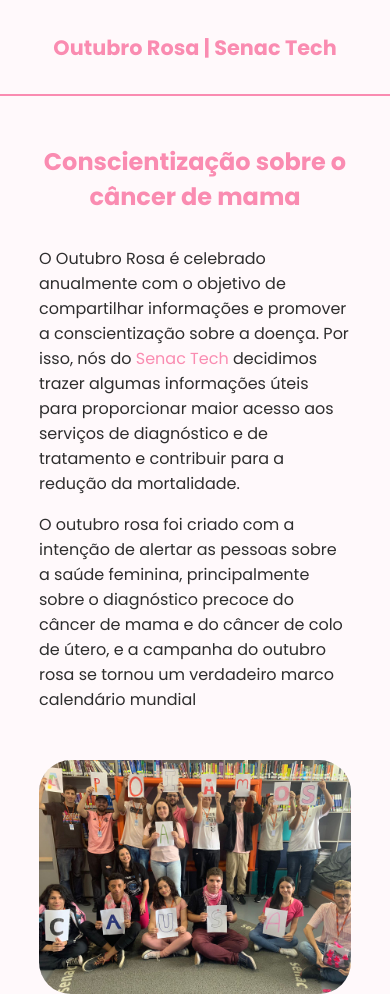
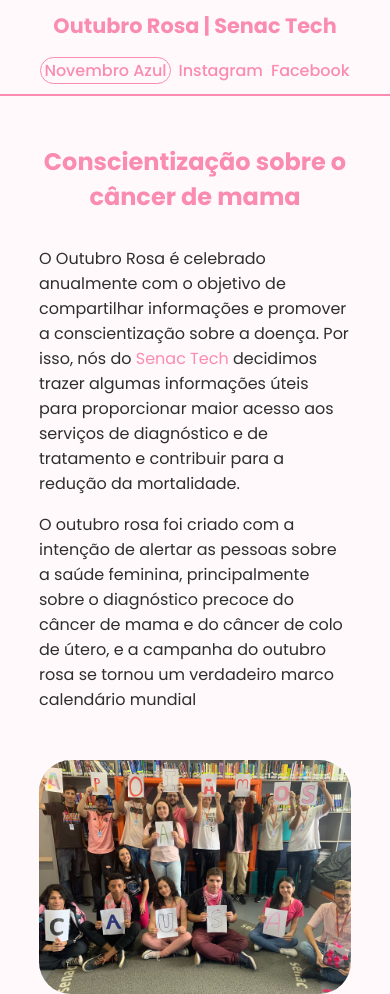
Before and after one commit to kovuzera/outubro-rosa-senac-tech, a website: page index.html in a window 390 px wide. Shown: the top 994 px of the page. Drawn offline with nearby package versions, Linux system fonts and the light colour scheme.

Commit message:
added nav to header

```diff
--- a/index.html
+++ b/index.html
@@ -17,8 +17,19 @@
 </head>
 <body>
     <header>
-        <div class="wrapper">
+        <div class="header-wrapper">
             <h1>Outubro Rosa | Senac Tech</h1>
+            <nav>
+                <ul>
+                    <li><a href="https://outubro-rosa-senac-tech.netlify.app/"><button>Novembro Azul</button></a></li>
+                    <li><a href="https://instagram.com/senactech">
+                        Instagram
+                        </a></li>
+                    <li><a target="_blank" href="https://www.facebook.com/senactech/">
+                        Facebook
+                        </a></li>
+                </ul>
+            </nav>
         </div>
     </header>
 
--- a/styles.css
+++ b/styles.css
@@ -3,11 +3,11 @@
   margin: 0;
   box-sizing: border-box;
 
-    font-family: 'Poppins', sans-serif;
+  font-family: "Poppins", sans-serif;
 }
 
 :root {
-    --brand-pink: #fa8cb1
+  --brand-pink: #fa8cb1;
 }
 
 .wrapper {
@@ -39,16 +39,55 @@ header {
   align-items: center;
 }
 
+header ul {
+  list-style: none;
+  display: flex;
+  gap: 3rem;
+  align-items: center;
+}
+
+header button {
+  padding: 0.5rem 1rem;
+  border: 1px solid var(--brand-pink);
+  border-radius: 4rem;
+  color: var(--brand-pink);
+  font-weight: 500;
+  font-size: 1rem;
+  background-color: transparent;
+  transition: 0.2s;
+}
+
+header button:hover {
+  transition: 0.2s;
+  border: 1px solid #41aee0;
+  color: white;
+  background-color: #41aee0;
+}
+
+header a {
+  text-decoration: none;
+  color: var(--brand-pink);
+  font-weight: 500;
+  transition: 0.2s;
+}
+
+header a:hover {
+  color: #ffb1cb;
+}
 
 header h1 {
   color: var(--brand-pink);
 }
 
-h2, h1, h3, span {
+h2,
+h1,
+h3,
+span {
   color: var(--brand-pink);
 }
 
-p, li {
+p,
+li {
   color: rgb(46, 46, 46);
 }
 
@@ -106,13 +145,15 @@ section div {
   justify-content: center;
 }
 
-#footer h2, #footer p {
+#footer h2,
+#footer p {
   color: white;
   text-align: center;
   margin: 0 auto;
 }
 
-#awareness .wrapper, #care .wrapper  {
+#awareness .wrapper,
+#care .wrapper {
   align-items: center;
   gap: 4rem;
   display: flex;
@@ -127,6 +168,24 @@ section div {
   .wrapper {
     width: 80%;
     margin: 0 auto;
+  }
+
+  nav {
+    display: flex;
+    align-items: center;
+    justify-content: center;
+  }
+
+  .wrapper {
+    width: 80%;
+    margin: 0 auto;
+  }
+
+  .header-wrapper {
+    display: flex;
+    flex-direction: column;
+    margin: 0 auto;
+    gap: 1rem;
   }
 
   body {
@@ -147,6 +206,24 @@ section div {
     background-color: #fff9fb;
   }
 
+  header ul {
+    list-style: none;
+    display: flex;
+    gap: 0rem;
+    gap: 0.5rem;
+    align-items: center;
+  }
+
+  header button {
+    padding: 0px 3px;
+    border: 1px solid var(--brand-pink);
+    border-radius: 4rem;
+    color: var(--brand-pink);
+    font-weight: 500;
+    font-size: 1rem;
+    background-color: transparent;
+    transition: 0.2s;
+  }
 
   header h1 {
     color: var(--brand-pink);
@@ -154,15 +231,17 @@ section div {
     text-align: center;
   }
 
-    h2, h1, h3, span {
+  h2,
+  h1,
+  h3,
+  span {
     color: var(--brand-pink);
   }
 
-    p, li {
+  p,
+  li {
     color: rgb(46, 46, 46);
   }
-
-
 
   #home h2 {
     font-size: 1.5rem;
@@ -212,13 +291,15 @@ section div {
     padding: 2rem 0;
   }
 
-    #footer h2, #footer p {
+  #footer h2,
+  #footer p {
     color: white;
     text-align: center;
     margin: 0 auto;
   }
 
-    #awareness .wrapper, #care .wrapper  {
+  #awareness .wrapper,
+  #care .wrapper {
     align-items: center;
     gap: 4rem;
     display: flex;
```
Lines whose indentation alone changed are shown as unchanged.
